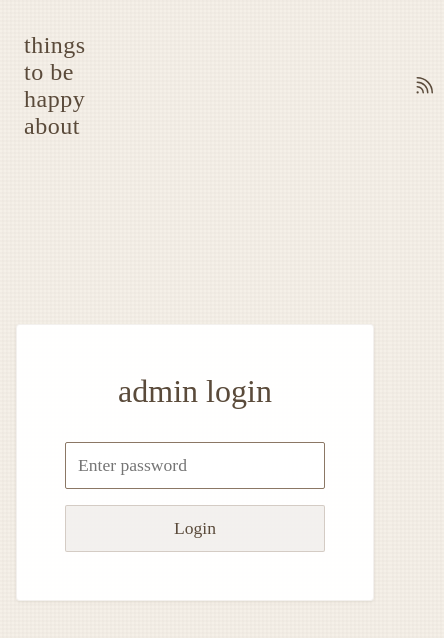
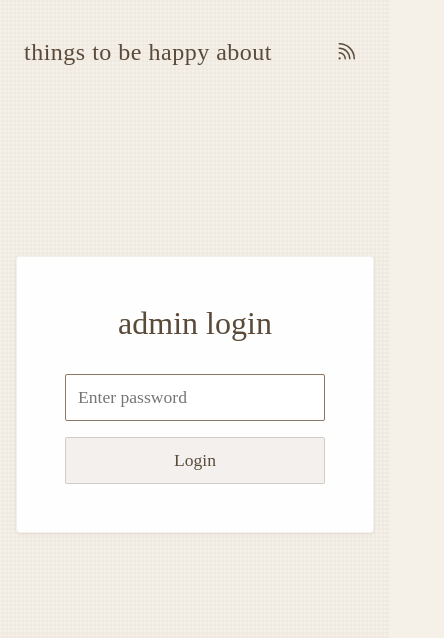
Before and after one commit to benfwalla/things-to-be-happy-about, a React (Vite) app: page /login in a window 390 px wide. Shown: the top 638 px of the page, 444 px wide, since content can reach past the window. Built offline with nearby package versions, Linux system fonts and the light colour scheme; no server answers; what @blocknote/core would draw is missing.

Commit message:
Create shared top section component

```diff
--- a/src/App.css
+++ b/src/App.css
@@ -2,103 +2,6 @@
   min-height: 100vh;
   display: flex;
   flex-direction: column;
-}
-
-.header {
-  background: transparent;
-  padding: 3rem 2rem 2rem 2rem;
-  display: flex;
-  justify-content: space-between;
-  align-items: center;
-  gap: 1rem;
-}
-
-.header h1 {
-  margin: 0;
-  font-size: 2rem;
-  font-weight: 300;
-  color: #5a4a3a;
-  text-transform: lowercase;
-  letter-spacing: 0.5px;
-}
-
-.title-link {
-  color: inherit;
-  text-decoration: none;
-}
-
-.header-actions {
-  display: flex;
-  gap: 0.5rem;
-  flex-shrink: 0;
-}
-
-.new-button,
-.logout-button {
-  padding: 0.5rem 1rem;
-  background: transparent;
-  border: 1px solid rgba(139, 119, 101, 0.3);
-  color: #5a4a3a;
-  border-radius: 2px;
-  cursor: pointer;
-  font-size: 0.9rem;
-  font-family: 'Libre Baskerville', serif;
-  transition: all 0.2s;
-  white-space: nowrap;
-}
-
-.new-button:hover,
-.logout-button:hover {
-  border-color: rgba(139, 119, 101, 0.5);
-  background: rgba(139, 119, 101, 0.05);
-}
-
-.rss-link {
-  color: #5a4a3a;
-  display: flex;
-  align-items: center;
-  justify-content: center;
-  padding: 0.5rem;
-  border-radius: 2px;
-  transition: all 0.2s;
-  text-decoration: none;
-}
-
-.rss-link:hover {
-  background: rgba(139, 119, 101, 0.1);
-  color: #3a2a1a;
-}
-
-/* Mobile responsive header */
-@media (max-width: 640px) {
-  .header {
-    flex-direction: column;
-    align-items: flex-start;
-    padding: 2rem 1.5rem 1.5rem 1.5rem;
-  }
-
-  .header h1 {
-    font-size: 1.5rem;
-    text-align: left;
-    width: 100%;
-    margin-bottom: 1rem;
-  }
-
-  .header-actions {
-    width: 100%;
-    justify-content: flex-end;
-  }
-
-  /* When not authenticated (RSS icon only) - keep on same line */
-  .header:not(.authenticated) .header-actions {
-    display: flex;
-    align-items: center;
-    margin-top: -3.5rem; /* Align to top */
-  }
-
-  .header:not(.authenticated) h1 {
-    margin-bottom: 0;
-  }
 }
 
 .entries-container {
--- a/src/App.tsx
+++ b/src/App.tsx
@@ -1,10 +1,10 @@
 import { useState, useEffect, useMemo, useRef } from "react";
 import { useQuery, useMutation } from "convex/react";
 import { useNavigate } from "react-router-dom";
-import { Rss } from "@phosphor-icons/react";
 import { api } from "../convex/_generated/api";
 import { useAuth } from "./contexts/AuthContext";
 import EntryCard from "./components/EntryCard";
+import TopSection from "./components/TopSection";
 import { Tooltip } from "react-tooltip";
 import "./App.css";
 
@@ -147,35 +147,11 @@ export default function App() {
 
   return (
     <div className="app">
-      <header className={`header ${isAuthenticated ? 'authenticated' : ''}`}>
-        <h1>
-          <a href="/" className="title-link">
-            things to be happy about
-          </a>
-        </h1>
-        <div className="header-actions">
-          {isAuthenticated ? (
-            <>
-              <button onClick={handleCreateNew} className="new-button">
-                + New
-              </button>
-              <button onClick={handleLogout} className="logout-button">
-                Logout
-              </button>
-            </>
-          ) : (
-            <a
-              href="/feed"
-              target="_blank"
-              rel="noopener noreferrer"
-              className="rss-link"
-              title="Subscribe to RSS feed"
-            >
-              <Rss size={24} weight="regular" />
-            </a>
-          )}
-        </div>
-      </header>
+      <TopSection
+        isAdmin={isAuthenticated}
+        onCreateNew={handleCreateNew}
+        onLogout={handleLogout}
+      />
       <div className="entries-container">
         {allEntries.map((entry) => (
           <EntryCard
--- /dev/null
+++ b/src/components/TopSection.css
@@ -0,0 +1,87 @@
+.top-section {
+  background: transparent;
+  padding: 3rem 2rem 2rem 2rem;
+  display: flex;
+  flex-direction: column;
+  align-items: center;
+  gap: 0.75rem;
+}
+
+.top-section__row {
+  width: min(960px, 100%);
+  display: flex;
+  align-items: center;
+  gap: 1rem;
+}
+
+.top-section__row--main {
+  justify-content: space-between;
+}
+
+.top-section__row--actions {
+  justify-content: flex-start;
+}
+
+.top-section__title {
+  margin: 0;
+  font-size: 2rem;
+  font-weight: 300;
+  color: #5a4a3a;
+  text-transform: lowercase;
+  letter-spacing: 0.5px;
+}
+
+.top-section__title-link {
+  color: inherit;
+  text-decoration: none;
+}
+
+.top-section__rss-link {
+  color: #5a4a3a;
+  display: flex;
+  align-items: center;
+  justify-content: center;
+  padding: 0.5rem;
+  border-radius: 2px;
+  transition: all 0.2s;
+  text-decoration: none;
+}
+
+.top-section__rss-link:hover {
+  background: rgba(139, 119, 101, 0.1);
+  color: #3a2a1a;
+}
+
+.top-section__button {
+  padding: 0.5rem 1rem;
+  background: transparent;
+  border: 1px solid rgba(139, 119, 101, 0.3);
+  color: #5a4a3a;
+  border-radius: 2px;
+  cursor: pointer;
+  font-size: 0.9rem;
+  font-family: 'Libre Baskerville', serif;
+  transition: all 0.2s;
+  white-space: nowrap;
+}
+
+.top-section__button:hover {
+  border-color: rgba(139, 119, 101, 0.5);
+  background: rgba(139, 119, 101, 0.05);
+}
+
+@media (max-width: 640px) {
+  .top-section {
+    padding: 2rem 1.5rem 1.5rem 1.5rem;
+    align-items: stretch;
+  }
+
+  .top-section__row {
+    width: 100%;
+    flex-wrap: wrap;
+  }
+
+  .top-section__title {
+    font-size: 1.5rem;
+  }
+}
--- /dev/null
+++ b/src/components/TopSection.tsx
@@ -0,0 +1,52 @@
+import { Rss } from "@phosphor-icons/react";
+import "./TopSection.css";
+
+type TopSectionProps = {
+  isAdmin?: boolean;
+  onCreateNew?: () => void;
+  onLogout?: () => void;
+};
+
+export default function TopSection({
+  isAdmin = false,
+  onCreateNew,
+  onLogout,
+}: TopSectionProps) {
+  return (
+    <div className={`top-section ${isAdmin ? "top-section--admin" : ""}`}>
+      <div className="top-section__row top-section__row--main">
+        <h1 className="top-section__title">
+          <a href="/" className="top-section__title-link">
+            things to be happy about
+          </a>
+        </h1>
+        <a
+          href="/feed"
+          target="_blank"
+          rel="noopener noreferrer"
+          className="top-section__rss-link"
+          title="Subscribe to RSS feed"
+        >
+          <Rss size={24} weight="regular" />
+        </a>
+      </div>
+
+      {isAdmin && (
+        <div className="top-section__row top-section__row--actions">
+          <button
+            onClick={onCreateNew}
+            className="top-section__button top-section__button--new"
+          >
+            + New
+          </button>
+          <button
+            onClick={onLogout}
+            className="top-section__button top-section__button--logout"
+          >
+            Logout
+          </button>
+        </div>
+      )}
+    </div>
+  );
+}
--- a/src/pages/LoginPage.css
+++ b/src/pages/LoginPage.css
@@ -2,51 +2,6 @@
   display: flex;
   flex-direction: column;
   min-height: 100vh;
-}
-
-.login-header {
-  background: transparent;
-  padding: 3rem 2rem 2rem 2rem;
-  display: flex;
-  justify-content: space-between;
-  align-items: center;
-  gap: 1rem;
-}
-
-.login-header h1 {
-  margin: 0;
-  font-size: 2rem;
-  font-weight: 300;
-  color: #5a4a3a;
-  text-transform: lowercase;
-  letter-spacing: 0.5px;
-}
-
-.login-header .title-link {
-  color: inherit;
-  text-decoration: none;
-}
-
-.login-header .header-actions {
-  display: flex;
-  gap: 0.5rem;
-  flex-shrink: 0;
-}
-
-.login-header .rss-link {
-  color: #5a4a3a;
-  display: flex;
-  align-items: center;
-  justify-content: center;
-  padding: 0.5rem;
-  border-radius: 2px;
-  transition: all 0.2s;
-  text-decoration: none;
-}
-
-.login-header .rss-link:hover {
-  background: rgba(139, 119, 101, 0.1);
-  color: #3a2a1a;
 }
 
 .login-content {
@@ -121,23 +76,7 @@
   font-style: italic;
 }
 
-/* Mobile responsive header */
 @media (max-width: 640px) {
-  .login-header {
-    padding: 2rem 1.5rem 1.5rem 1.5rem;
-  }
-
-  .login-header h1 {
-    font-size: 1.5rem;
-    text-align: left;
-    width: 100%;
-  }
-
-  .login-header .header-actions {
-    width: 100%;
-    justify-content: flex-end;
-  }
-
   .login-card {
     margin: 0 1rem;
   }
--- a/src/pages/LoginPage.tsx
+++ b/src/pages/LoginPage.tsx
@@ -1,7 +1,7 @@
 import { useState } from "react";
 import { useNavigate } from "react-router-dom";
-import { Rss } from "@phosphor-icons/react";
 import { useAuth } from "../contexts/AuthContext";
+import TopSection from "../components/TopSection";
 import "./LoginPage.css";
 
 export default function LoginPage() {
@@ -28,24 +28,7 @@ export default function LoginPage() {
 
   return (
     <div className="login-page">
-      <header className="login-header">
-        <h1>
-          <a href="/" className="title-link">
-            things to be happy about
-          </a>
-        </h1>
-        <div className="header-actions">
-          <a
-            href="/feed"
-            target="_blank"
-            rel="noopener noreferrer"
-            className="rss-link"
-            title="Subscribe to RSS feed"
-          >
-            <Rss size={24} weight="regular" />
-          </a>
-        </div>
-      </header>
+      <TopSection />
       <div className="login-content">
         <div className="login-card">
           <h1>Admin Login</h1>
```
